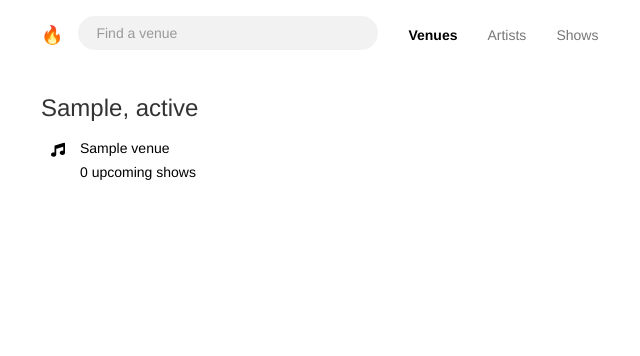
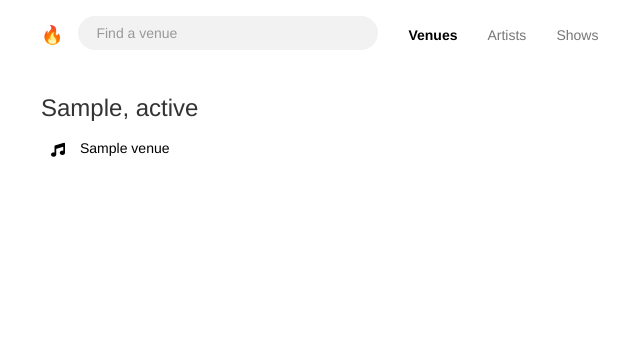
Before and after one commit to marcnjaramillo/fyyur, a Flask app: page /venues in a window 1280 px wide. Shown: the top 356 px of the page, without its empty margins (29-669 px from the left). Run offline with Flask 2, Linux system fonts and the light colour scheme; tables that the repository leaves empty hold one stand-in row (values such as "Sample post"); some libraries are stand-ins or nearby versions.

Commit message:
Remove upcoming shows count - used for testing

```diff
--- a/templates/pages/venues.html
+++ b/templates/pages/venues.html
@@ -10,7 +10,6 @@
       <i class="fas fa-music"></i>
       <div class="item">
         <h5>{{ venue.name }}</h5>
-        <p>{{ venue.num_upcoming_shows }} upcoming shows</p>
       </div>
     </a>
   </li>
```
